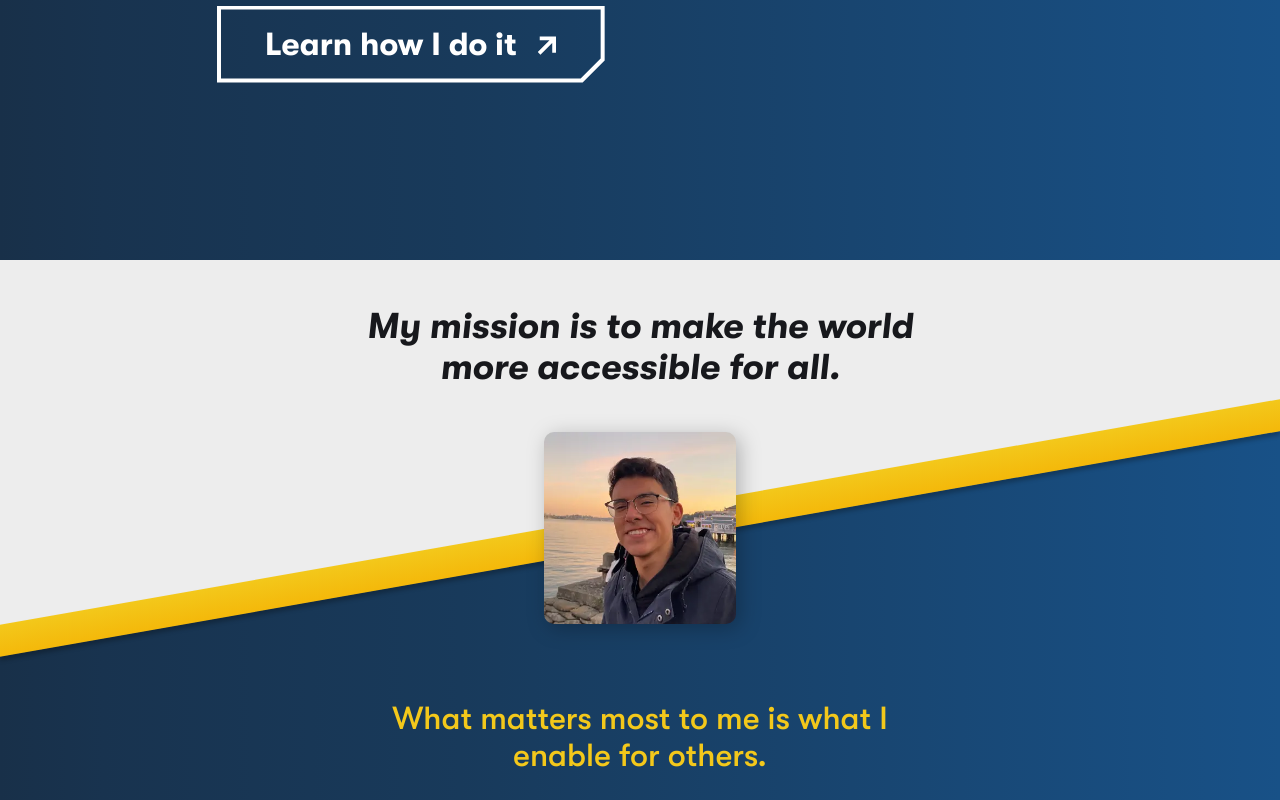
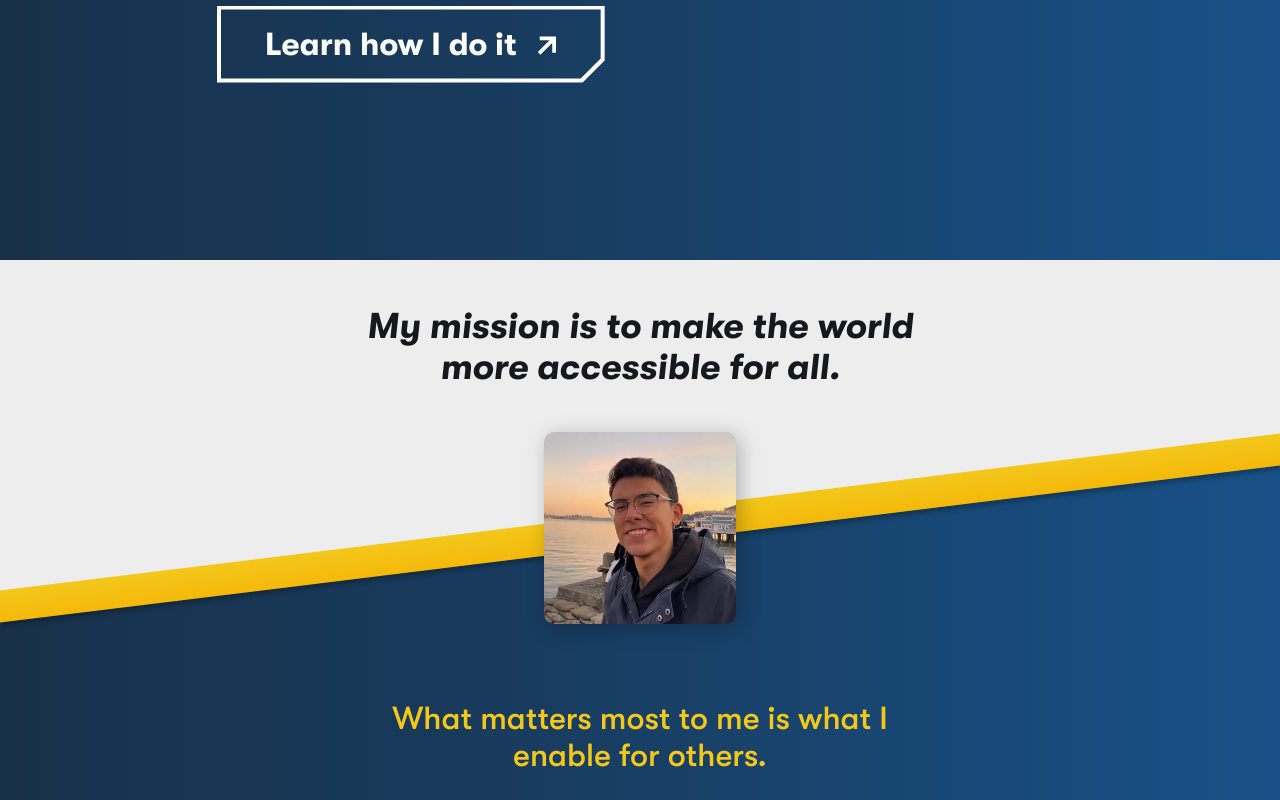
Before and after one commit to elusiveplanet/alexisrenderos.com, a Next.js app in the folder web/: page / in a window 1280 px wide. Shown: the part 540-1340 px from the top of the page. Built offline with nearby package versions, Linux system fonts and the light colour scheme.

Commit message:
Update width of AboutMe on desktop width screens

```diff
--- a/web/components/aboutMe.tsx
+++ b/web/components/aboutMe.tsx
@@ -16,7 +16,7 @@ const SectionWrapper = styled.div`
   min-height: 800px;
   height: 100vh;
   width: 100%;
-  max-width: 1400px;
+  max-width: 2000px;
 `;
 
 const MissionWrapper = styled.div`
@@ -32,7 +32,7 @@ const MissionBackground = styled.div`
   align-items: center;
   width: 100%;
   height: calc(200%);
-  transform: skewY(-10deg);
+  transform: skewY(-7deg);
   background: linear-gradient(
     180deg,
     ${NeutralOffWhite} calc(50% - 1px),
@@ -97,7 +97,7 @@ const SectionImageWrapper = styled.div`
   height: 12em;
   width: 12em;
   margin: 0 auto;
-  transform: skewY(10deg);
+  transform: skewY(7deg);
   filter: drop-shadow(4px 4px 10px rgba(0, 0, 0, 0.25));
 `;
 
```
